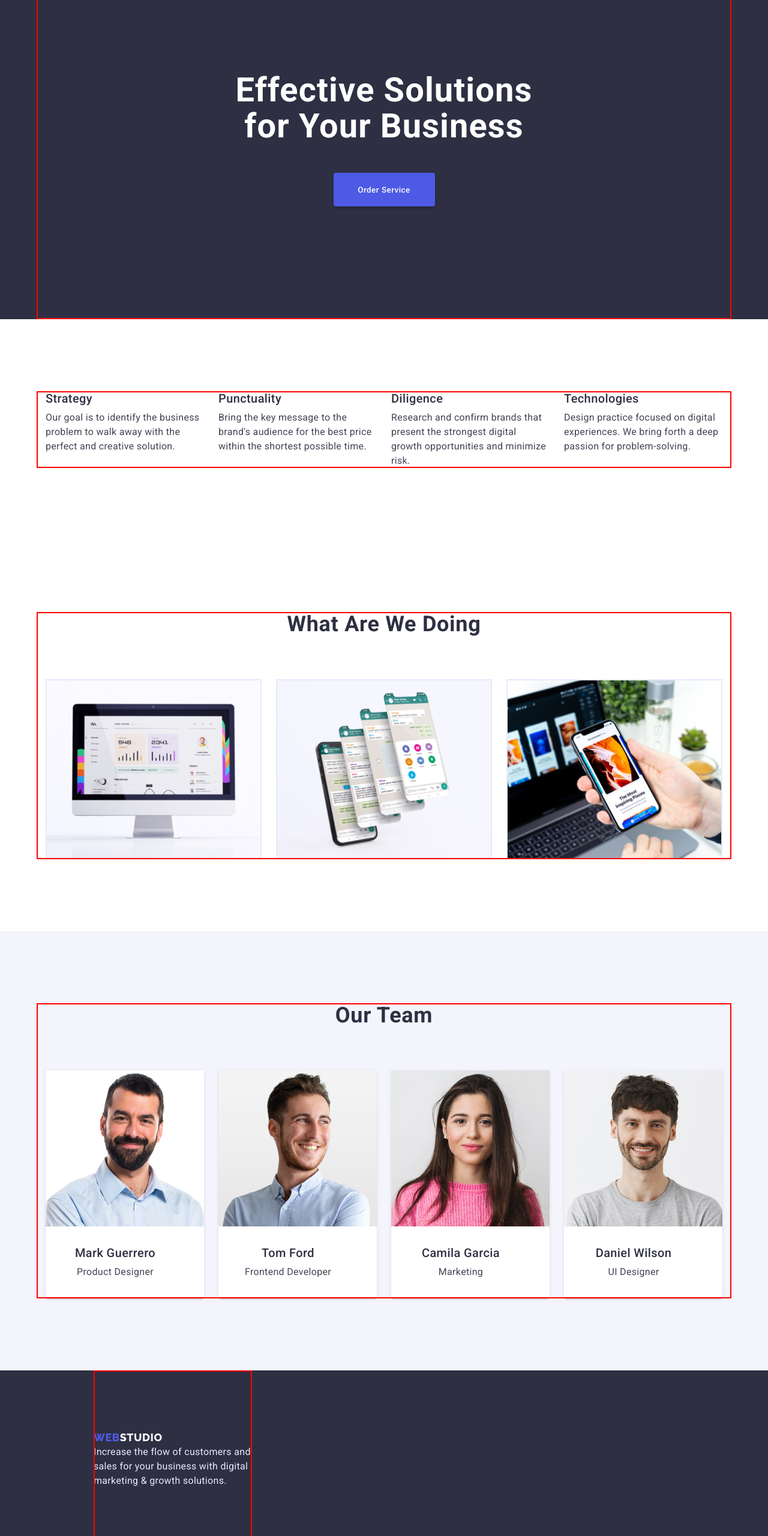
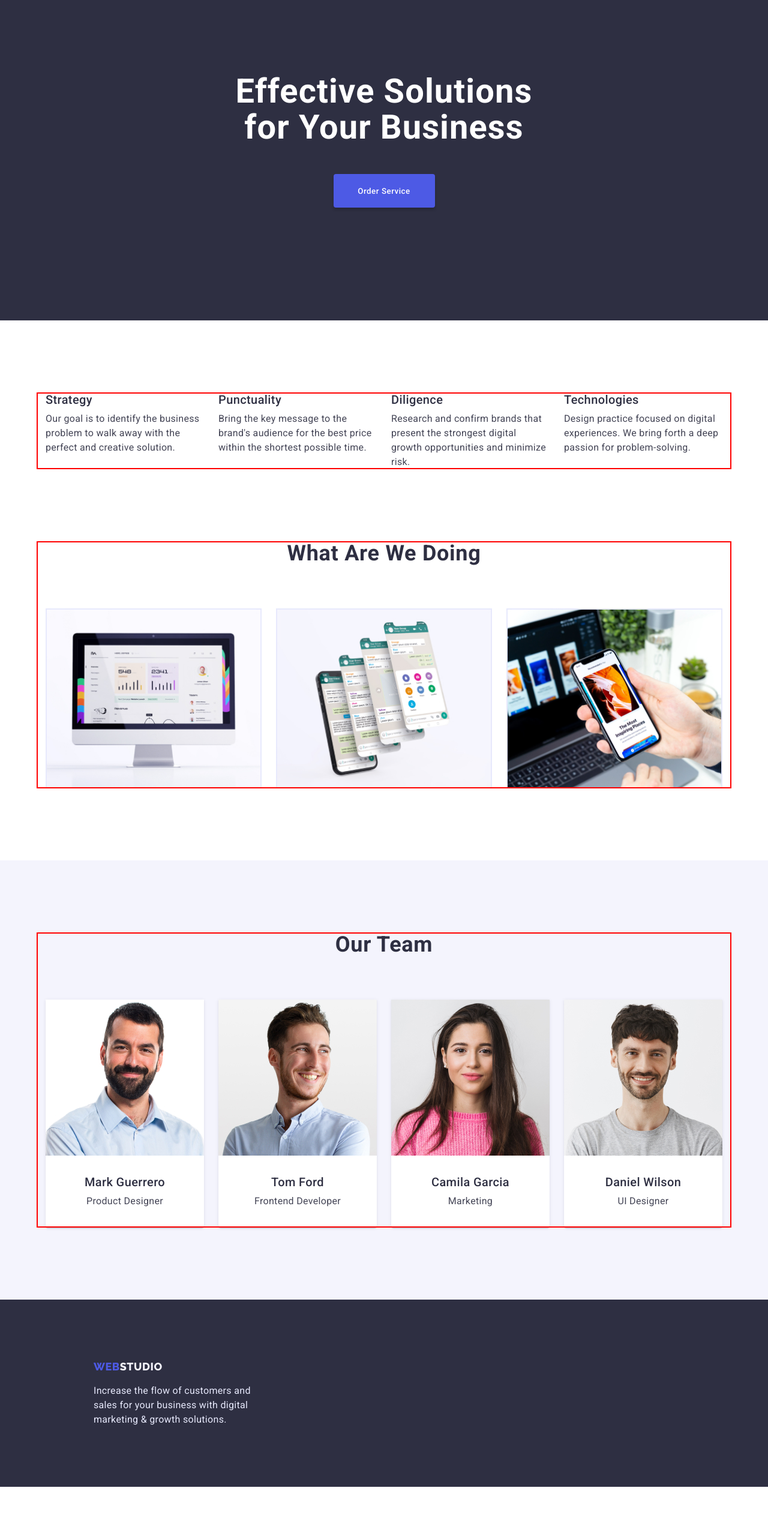
Before and after one commit to SweetLanaMay/goit-markup-hw-03, a plain HTML site: page index.html in a window 1280 px wide. Shown: the part 140-2700 px from the top of the page at 60% size. After the commit the page ends 2618 px from the top, so only its background shows below. Drawn offline with Linux system fonts and the light colour scheme.

Commit message:
Completed hw-3

```diff
--- a/css/styles.css
+++ b/css/styles.css
@@ -82,13 +82,15 @@ outline-offset: -2px;
 /* Header styles */
 /* ---------------------------------------------- */
 
+.header {
+border: 1px solid #E7E9FC;
+}
 
 .header-container {
 display: flex;
 align-items: center;
-bottom: 1px solid #E7E9FC;
+}
 
-}
 .header-nav {
 display: flex;
 align-items: center;
@@ -96,7 +98,6 @@ margin-right: auto;
 }
 
 .header-logo {
-margin-left: 156px;
 margin-right: 76px;
 
 }
@@ -106,7 +107,6 @@ margin-right: 76px;
 display: flex;
 gap: 40px;
 }
-
 
 .header-logo,
 .footer-logo {
@@ -164,16 +164,17 @@ color: var(--pressed-state);
 /* ---------------------------------------------- */
 
 .hero {
+padding: 188px 0px;
+
 text-align: center;
-
 background: var(--dark);
 }
 
 .hero-title {
-
-padding-top: 188px;
-padding-bottom: 48px;
-
+margin-bottom: 48px;
+width: 500px;
+margin-left: auto;
+margin-right: auto;
 
 font-size: 56px;
 line-height: calc(60 / 56);
@@ -187,8 +188,6 @@ color: var(--white);
 display: inline-block;
 min-width: 169px;
 min-height: 56px;
-margin-bottom: 188px;
-
 
 border: none;
 box-shadow: 0px 4px 4px rgba(0, 0, 0, 0.15);
@@ -244,9 +243,11 @@ letter-spacing: 0.02em;
 /*  What are we doing styles*/
 /* ------------------------------------------ */
 
+.gallery {
+padding-top: 0;
+}
 
 .section-title {
-
 margin-bottom: 72px;
 margin-left: auto;
 margin-right: auto;
@@ -283,7 +284,6 @@ gap: 24px;
 }
 
 .team-card {
-width: 232px;
 padding: 32px 16px;
 text-align: center;
 }
@@ -305,12 +305,11 @@ border-radius: 0px 0px 4px 4px;
 display: flex;
 justify-content: center;
 gap: 24px;
+margin-bottom: 72px;
 }
 
 .filters-btn {
 display: inline-block;
-margin-top: 96px;
-margin-bottom: 72px;
 padding: 12px 24px;
 
 font-family: inherit;
@@ -333,6 +332,9 @@ background-color: var(--pressed-state);
 /* ------------------------------------ */
 /*  Portfolio */
 /* ------------------------------------- */
+.portfolio {
+padding-top: 96px;
+}
 
 .portfolio-list {
 display: flex;
@@ -359,15 +361,19 @@ width: 360px;
 /* ------------------------------------ */
 
 .footer {
+margin: 0;
 background-color: var(--dark);
 }
-.footer-container {
-    width: 264px;
-    padding: 100px 0px;
-    margin-left: 156px;
+
+.footer-wrapper {
+width: 264px;
+padding: 100px 0;
+margin-left: 156px;
 }
+
 .footer-logo {
 margin-bottom: 16px;
+display: block;
 }
 
 .logo-light {
--- a/index.html
+++ b/index.html
@@ -57,13 +57,8 @@
     <main>
       <!--Hero section-->
       <section class="hero">
-        <div class="container hero-container">
-          <h1 class="hero-title">
-            Effective Solutions <br />
-            for Your Business
-          </h1>
-          <button class="btn" type="button">Order Service</button>
-        </div>
+        <h1 class="hero-title">Effective Solutions for Your Business</h1>
+        <button class="btn" type="button">Order Service</button>
       </section>
 
       <!--Our advantages-->
@@ -204,7 +199,7 @@
 
     <!--Footer-->
     <footer class="footer">
-      <div class="footer-container container">
+      <div class="footer-wrapper">
         <a class="footer-logo link" href="./index.html"
           >web<span class="logo-light">studio</span>
         </a>
```
Also changed, not shown: portfolio.html (+4 -5 lines).
